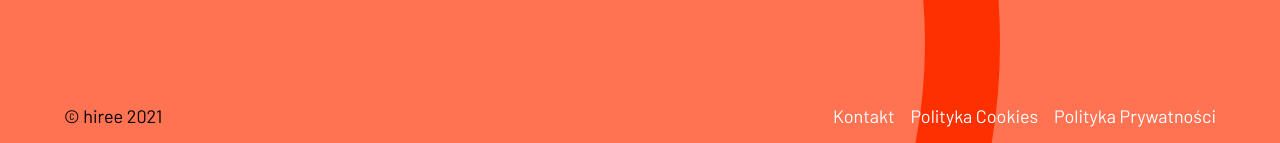
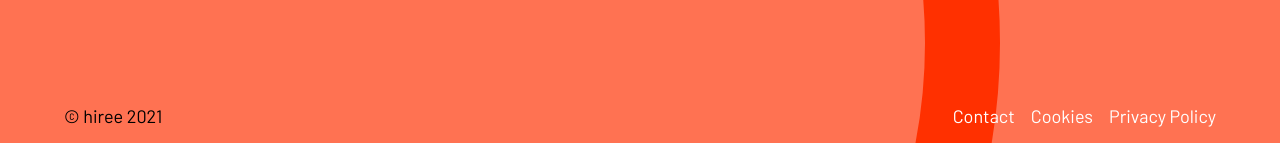
Before and after one commit to HireeApp/hiree-landing, a Jekyll site: the page built from en/index.md, in a window 1280 px wide and 900 px high, scrolled down 6144 px. Shown: the part 757-900 px from the top of the window. Built offline with Jekyll 4.4.1, drawn with Linux system fonts in a browser that asks for light colours.

Commit message:
Update footer buttons

```diff
--- a/_layouts/default.html
+++ b/_layouts/default.html
@@ -35,7 +35,6 @@
     </div>
   </div>
 </section>
-
 
 <div class="scroll-button">
   <span class="scroll-button__down gray-40 flex items-center"><span class="icon icon__arrow-down mr3"></span></span>
@@ -191,9 +190,9 @@
   <footer class="mt8 custom-width col-12 mobile-mt7 flex space-between mobile-flex-column-reverse mobile-p3">
     <p class="font-p4 mobile-mt2">© hiree 2021</p>
     <div class="flex mobile-flex-column mobile-mt2">
-      <a href="mailto:contact@hiree.app" target="_blank" class="font-p4 white">Kontakt</a>
-      <a href="{{ site.baseurl }}/cookies" target="_blank" class="font-p4 white ml3 mobile-ml0 mobile-mt2">Polityka Cookies</a>
-      <a href="{{ site.baseurl }}/polityka-prywatnosci" target="_blank" class="font-p4 white ml3 mobile-ml0 mobile-mt2">Polityka Prywatności</a>
+      <a href="{{ page.footer.contact.anchor }}" target="_blank" class="font-p4 white">{{ page.footer.contact.text }}</a>
+      <a href="{{ site.baseurl }}/cookies" target="_blank" class="font-p4 white ml3 mobile-ml0 mobile-mt2">{{ page.footer.cookies.text }}</a>
+      <a href="{{ site.baseurl }}/polityka-prywatnosci" target="_blank" class="font-p4 white ml3 mobile-ml0 mobile-mt2">{{ page.footer.privacy.text }}</a>
     </div>
   </footer>
 </section>
--- a/en/index.md
+++ b/en/index.md
@@ -98,4 +98,12 @@ team:
         - Each of us has been gaining experience in both corporate environments and startups, among Polish and foreign clients, in projects for local and global brands.
         - We have learned that complaining doesn’t solve anything. We know that dreams alone are not enough.
         - All of the above allows us to perfectly combine vision with action. We add new technologies and user-centered approach to the mix and… we are starting a revolution!
+footer:
+  contact:
+    anchor: "mailto:karol.hylinski@hiree.app"
+    text: Contact
+  cookies:
+    text: Cookies
+  privacy:
+    text: Privacy Policy
 ---
```
Also changed, not shown: index.md (+8 -1 lines).
